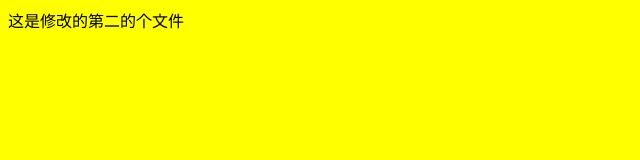
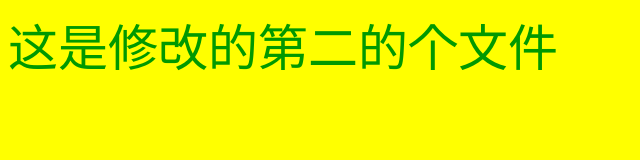
Before and after one commit to 18716029018/blog, a plain HTML site: page index.html in a window 1280 px wide. Shown: the whole page, without its empty margins (0-640 px from the left). Drawn offline with Linux system fonts and the light colour scheme.

Commit message:
Update index.html

```diff
--- a/index.html
+++ b/index.html
@@ -14,7 +14,7 @@
 	</style>
 </head>
 <body>
-<div id="#div1">
+<div id="div1">
 这是修改的第二的个文件
 	</div>
 </body>
```
